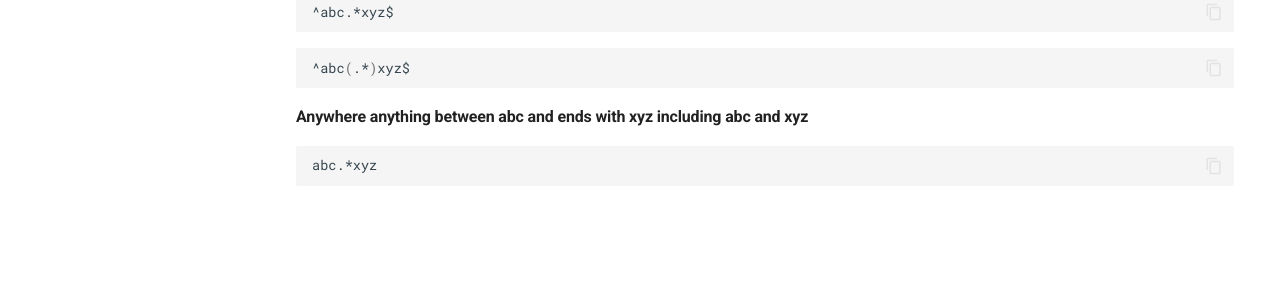
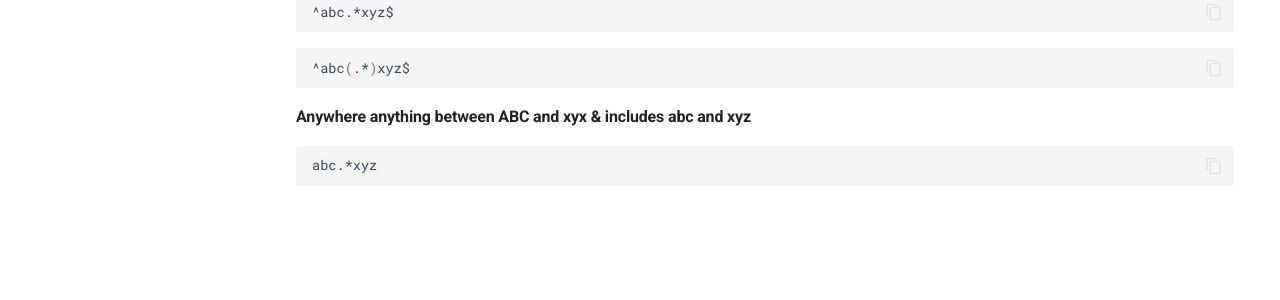
Before and after one commit to anandshivam44/Documentation, an MkDocs documentation site: the page built from docs/CheatSheets/RegexCheatSheet.md, in a window 1280 px wide. Shown: the part 328-628 px from the top of the page. Built offline with MkDocs 1.6.1 and Material for MkDocs 9.7.7, drawn with Linux system fonts in a browser that asks for light colours; comment, search, counter and statistics services are not loaded.

Commit message:
Update RegexCheatSheet.md

````diff
--- a/docs/CheatSheets/RegexCheatSheet.md
+++ b/docs/CheatSheets/RegexCheatSheet.md
@@ -7,7 +7,7 @@
 ```bash
 ^abc(.*)xyz$
 ```
-#### Anywhere anything between abc and ends with xyz including  abc and xyz
+#### Anywhere anything between ABC and xyx & includes  abc and xyz
 ```bash
 abc.*xyz
 ```
````
